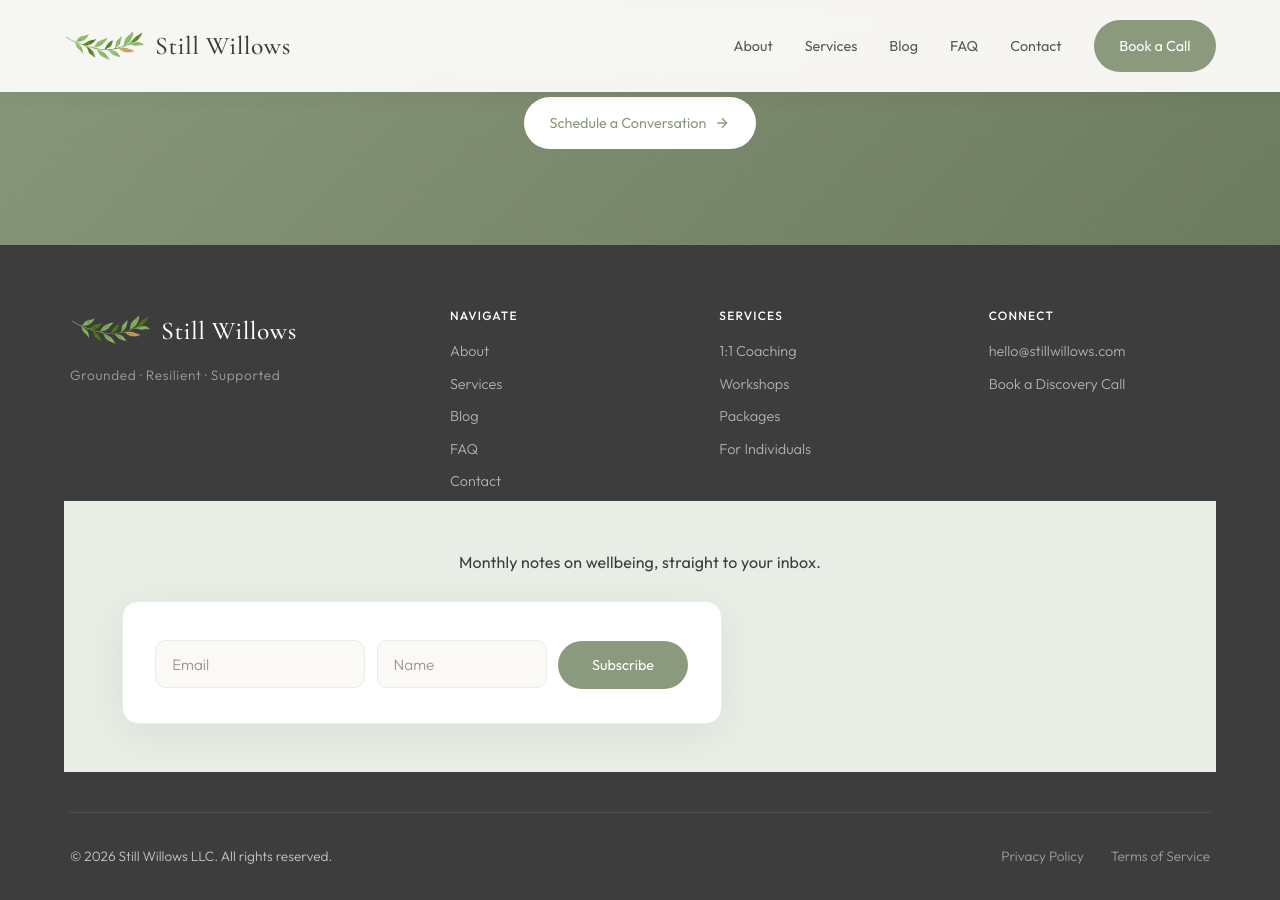
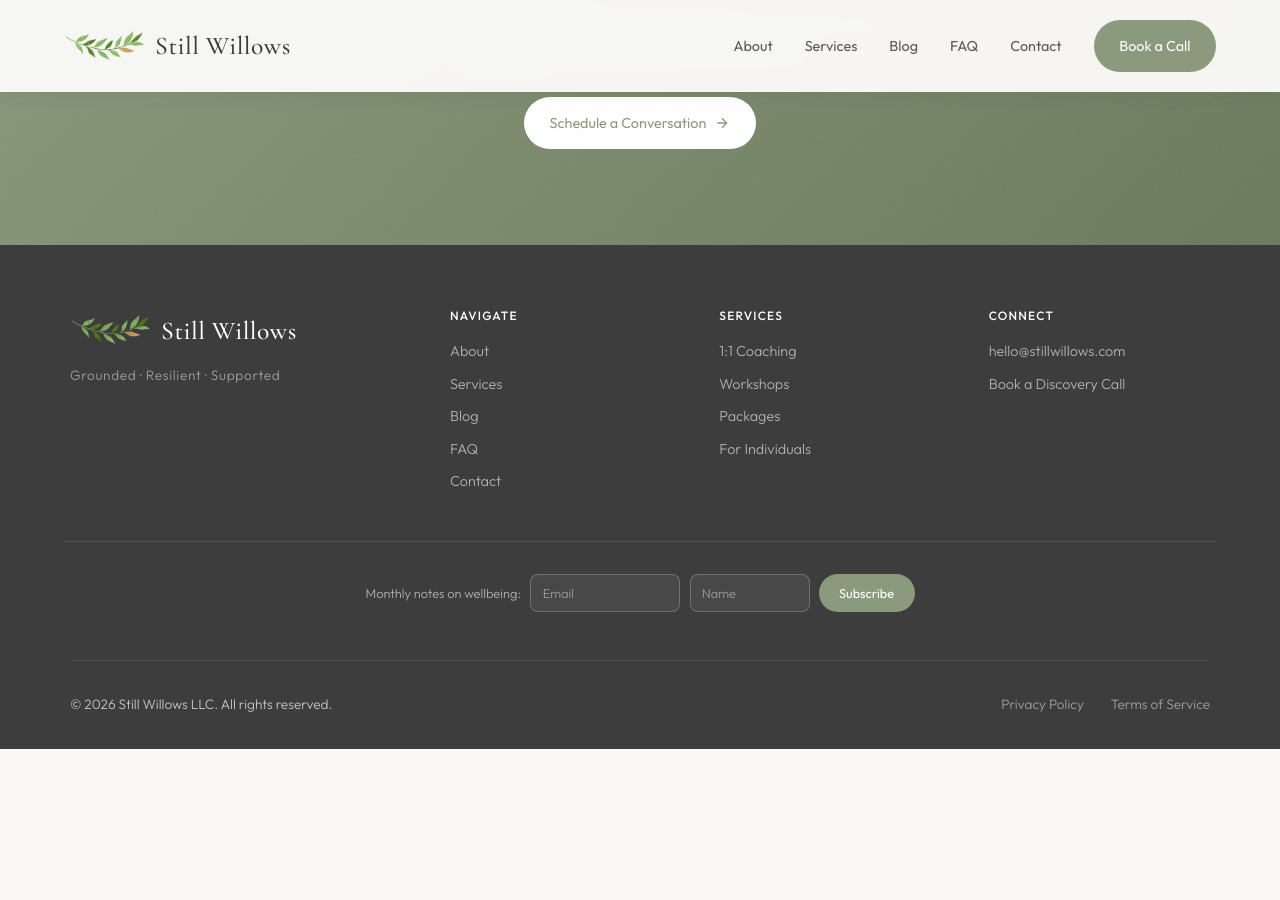
Before and after one commit to captainmike/stillwillows-website, a Jekyll site: the page built from index.md, in a window 1280 px wide and 900 px high, scrolled down 4553 px. Built offline with Jekyll 4.4.1, drawn with Linux system fonts in a browser that asks for light colours; comment, search, counter and statistics services are not loaded; after the commit the page ends 5302 px from its top, so only the background shows below that.

Commit message:
Make footer signup a compact inline row on the dark footer
Drops the pale-green block and white card entirely so the widget sits
directly on the footer's charcoal background, separated from the nav
columns and copyright line by the same subtle divider already used
between those two sections. Label, email, name, and the sage Subscribe
button now sit in a single compact row (shrunk fields, smaller type),
with translucent inputs and light placeholder/border colors so it
reads as part of the dark footer instead of a light card floating on
it. Success/error states re-tinted to match.

Every script tag, element id, hidden input name/value, and the form's
action/method are still byte-for-byte unchanged from the last commit.
Co-Authored-By: Claude Sonnet 5 <noreply@anthropic.com>
Claude-Session: https://claude.ai/code/session_01Mw4ErnTp1PZACHf5pfyyKZ

```diff
--- a/_includes/footer.html
+++ b/_includes/footer.html
@@ -29,10 +29,11 @@
     </div>
   </div>
 
-  <div style="background-color: var(--sage-pale); padding: 3rem 5%; text-align:center; font-family: 'Outfit', sans-serif;">
-    <div style="font-size: 1rem; color: var(--charcoal); margin-bottom: 1.5rem; font-weight: 400; letter-spacing: 0.01em;">
-      Monthly notes on wellbeing, straight to your inbox.
-    </div>
+  <div style="padding: 1.75rem 5% 0.25rem; margin-top: 2.5rem; border-top: 1px solid rgba(255,255,255,0.1); text-align:center; font-family: 'Outfit', sans-serif;">
+    <div style="display: flex; flex-wrap: wrap; align-items: center; justify-content: center; gap: 0.6rem; max-width: 1140px; margin: 0 auto;">
+      <span style="font-size: 0.8rem; color: rgba(255,255,255,0.6); white-space: nowrap;">
+        Monthly notes on wellbeing:
+      </span>
 
       <!-- REAL ZOHO QUICK FORM WIDGET — this is the only place this exact code should appear on any given page -->
       <!--Zoho Campaigns Web-Optin Form's Header Code Starts Here-->
@@ -44,15 +45,15 @@
       </script>
       <style>.quick_form_28_css * { -webkit-box-sizing: border-box !important; -moz-box-sizing: border-box !important; box-sizing: border-box !important; overflow-wrap: break-word }@media only screen and (max-width: 600px) {.quick_form_28_css[name="SIGNUP_BODY"] { width: 100% !important; min-width: 100% !important; margin: 0px auto !important; padding: 0px !important } .SIGNUP_FLD { width: 90% !important; margin: 10px 5% !important; padding: 0px !important } .SIGNUP_FLD input { margin: 0 !important } }</style>
       <style>
+        #EMBED_FORM_EMAIL_LABEL::placeholder,
+        #EMBED_FORM_NAME_LABEL::placeholder {
+          color: rgba(255,255,255,0.45) !important;
+          font-weight: 300 !important;
+        }
         #EMBED_FORM_EMAIL_LABEL:focus,
         #EMBED_FORM_NAME_LABEL:focus {
-        border-color: var(--sage) !important;
-        box-shadow: 0 0 0 3px rgba(139, 154, 125, 0.12) !important;
-      }
-      #EMBED_FORM_EMAIL_LABEL::placeholder,
-      #EMBED_FORM_NAME_LABEL::placeholder {
-        color: var(--stone) !important;
-        font-weight: 300 !important;
+          border-color: var(--sage-light) !important;
+          box-shadow: 0 0 0 3px rgba(168, 184, 156, 0.18) !important;
         }
         #zcWebOptin:hover {
           background-color: var(--charcoal) !important;
@@ -61,11 +62,11 @@
       <!--Zoho Campaigns Web-Optin Form's Header Code Ends Here--><!--Zoho Campaigns Web-Optin Form Starts Here-->
       <div id="sf3z77019f59b46cf360de0cbc9ef70dc48e3ce5692afe3b492f897adca3319764c7" data-type="signupform" style="opacity: 1;">
         <div id="customForm">
-        <div class="quick_form_28_css" style="background-color: white; width: 600px; max-width: 100%; z-index: 2; font-family: 'Outfit', sans-serif; border-width: 1px; border-style: solid; border-color: var(--sage-pale); border-radius: 16px; background-position: 0px 100%; background-repeat: no-repeat; overflow: hidden; box-shadow: 0 10px 40px rgba(0, 0, 0, 0.06);" name="SIGNUP_BODY">
+          <div class="quick_form_28_css" style="background-color: transparent; width: auto; max-width: 100%; z-index: 2; font-family: 'Outfit', sans-serif; border: none; border-radius: 0; background-position: 0px 100%; background-repeat: no-repeat; overflow: visible; box-shadow: none;" name="SIGNUP_BODY">
             <div>
               <div style="display: none" id="SIGNUP_HEADING">Join Our Newsletter</div>
               <div style="position:relative;">
-              <div id="Zc_SignupSuccess" style="display:none;position:absolute;margin-left:4%;width:90%;background-color: var(--cream); padding: 0.75rem; border: 1px solid var(--sage);  margin-top: 10px;margin-bottom:10px;word-break:break-all; border-radius: 8px;">
+                <div id="Zc_SignupSuccess" style="display:none;position:absolute;margin-left:4%;width:90%;background-color: rgba(139, 154, 125, 0.18); padding: 0.6rem 0.75rem; border: 1px solid rgba(168, 184, 156, 0.4);  margin-top: 10px;margin-bottom:10px;word-break:break-all; border-radius: 8px;">
                   <table width="100%" cellpadding="0" cellspacing="0" border="0">
                     <tbody>
                       <tr>
@@ -73,23 +74,23 @@
                           <img class="successicon" src="https://zgnp-zngp.maillist-manage.com/images/challangeiconenable.jpg" align="absmiddle">
                         </td>
                         <td>
-                        <span id="signupSuccessMsg" style="color: var(--sage-dark); font-family: 'Outfit', sans-serif; font-size: 14px;word-break:break-word">&nbsp;&nbsp;Thank you for Signing Up</span>
+                          <span id="signupSuccessMsg" style="color: var(--sage-light); font-family: 'Outfit', sans-serif; font-size: 13px;word-break:break-word">&nbsp;&nbsp;Thank you for Signing Up</span>
                         </td>
                       </tr>
                     </tbody>
                   </table>
                 </div>
               </div>
-            <form method="POST" id="zcampaignOptinForm" style="margin: 0px; width: 100%; padding: 2rem 1.5rem 1.75rem" action="https://zgnp-zngp.maillist-manage.com/weboptin.zc" target="_zcSignup">
-              <div style="background-color: rgba(196, 166, 138, 0.15); padding: 0.6rem 0.75rem; color: var(--charcoal); font-size: 12px; margin: 0 0 1rem; border: 1px solid var(--terracotta-muted); opacity: 1; display: none; border-radius: 8px;" id="errorMsgDiv">Please correct the marked field(s) below.</div>
-              <div style="position: relative; margin: 0.4rem 0.5rem 0.4rem 0; width: 210px; height: 48px; display: inline-block" class="SIGNUP_FLD">
-                <input type="text" style="font-size: 0.95rem; border: 1px solid var(--sage-pale); border-radius: 10px; width: 100%; height: 100%; z-index: 4; outline: none; padding: 0.8rem 1rem; color: var(--charcoal); text-align: left; font-family: 'Outfit', sans-serif; font-weight: 300; background-color: var(--cream); box-sizing: border-box" placeholder="Email" changeitem="SIGNUP_FORM_FIELD" name="CONTACT_EMAIL" id="EMBED_FORM_EMAIL_LABEL">
+              <form method="POST" id="zcampaignOptinForm" style="margin: 0px; width: auto; padding: 0" action="https://zgnp-zngp.maillist-manage.com/weboptin.zc" target="_zcSignup">
+                <div style="background-color: rgba(212, 196, 176, 0.18); padding: 0.5rem 0.65rem; color: rgba(255,255,255,0.9); font-size: 11px; margin: 0 0 0.5rem; border: 1px solid rgba(212, 196, 176, 0.45); opacity: 1; display: none; border-radius: 6px;" id="errorMsgDiv">Please correct the marked field(s) below.</div>
+                <div style="position: relative; margin: 0.25rem 0.35rem 0.25rem 0; width: 150px; height: 38px; display: inline-block" class="SIGNUP_FLD">
+                  <input type="text" style="font-size: 0.8rem; border: 1px solid rgba(255,255,255,0.22); border-radius: 8px; width: 100%; height: 100%; z-index: 4; outline: none; padding: 0.5rem 0.7rem; color: rgba(255,255,255,0.9); text-align: left; font-family: 'Outfit', sans-serif; font-weight: 300; background-color: rgba(255,255,255,0.06); box-sizing: border-box" placeholder="Email" changeitem="SIGNUP_FORM_FIELD" name="CONTACT_EMAIL" id="EMBED_FORM_EMAIL_LABEL">
                 </div>
-              <div style="position: relative; margin: 0.4rem 0.5rem 0.4rem 0; width: 170px; height: 48px; display: inline-block" class="SIGNUP_FLD">
-                <input type="text" style="font-size: 0.95rem; border: 1px solid var(--sage-pale); border-radius: 10px; width: 100%; height: 100%; z-index: 4; outline: none; padding: 0.8rem 1rem; color: var(--charcoal); text-align: left; font-family: 'Outfit', sans-serif; font-weight: 300; background-color: var(--cream); box-sizing: border-box" placeholder="Name" changeitem="SIGNUP_FORM_FIELD" name="LASTNAME" id="EMBED_FORM_NAME_LABEL">
+                <div style="position: relative; margin: 0.25rem 0.35rem 0.25rem 0; width: 120px; height: 38px; display: inline-block" class="SIGNUP_FLD">
+                  <input type="text" style="font-size: 0.8rem; border: 1px solid rgba(255,255,255,0.22); border-radius: 8px; width: 100%; height: 100%; z-index: 4; outline: none; padding: 0.5rem 0.7rem; color: rgba(255,255,255,0.9); text-align: left; font-family: 'Outfit', sans-serif; font-weight: 300; background-color: rgba(255,255,255,0.06); box-sizing: border-box" placeholder="Name" changeitem="SIGNUP_FORM_FIELD" name="LASTNAME" id="EMBED_FORM_NAME_LABEL">
                 </div>
-              <div style="position: relative; width: 130px; height: 48px; margin: 0.4rem 0 0.4rem; display: inline-block" class="SIGNUP_FLD">
-                <input type="button" style="text-align: center; width: 100%; height: 100%; z-index: 5; border: 0px; color: white; cursor: pointer; outline: none; font-size: 0.9rem; font-weight: 400; background-color: var(--sage); border-radius: 100px; font-family: 'Outfit', sans-serif; transition: background-color 0.3s ease;" name="SIGNUP_SUBMIT_BUTTON" id="zcWebOptin" value="Subscribe">
+                <div style="position: relative; width: 96px; height: 38px; margin: 0.25rem 0 0.25rem; display: inline-block" class="SIGNUP_FLD">
+                  <input type="button" style="text-align: center; width: 100%; height: 100%; z-index: 5; border: 0px; color: white; cursor: pointer; outline: none; font-size: 0.8rem; font-weight: 400; background-color: var(--sage); border-radius: 100px; font-family: 'Outfit', sans-serif; transition: background-color 0.3s ease;" name="SIGNUP_SUBMIT_BUTTON" id="zcWebOptin" value="Subscribe">
                 </div>
                 <input type="hidden" id="fieldBorder" value="">
                 <input type="hidden" id="submitType" name="submitType" value="optinCustomView">
@@ -119,7 +120,7 @@
       </div>
       <input type="hidden" id="signupFormType" value="QuickForm_Horizontal">
       <!--Zoho Campaigns Web-Optin Form Ends Here-->
-
+    </div>
   </div>
 
   <div class="footer-bottom">
```
Lines whose indentation alone changed are shown as unchanged.
